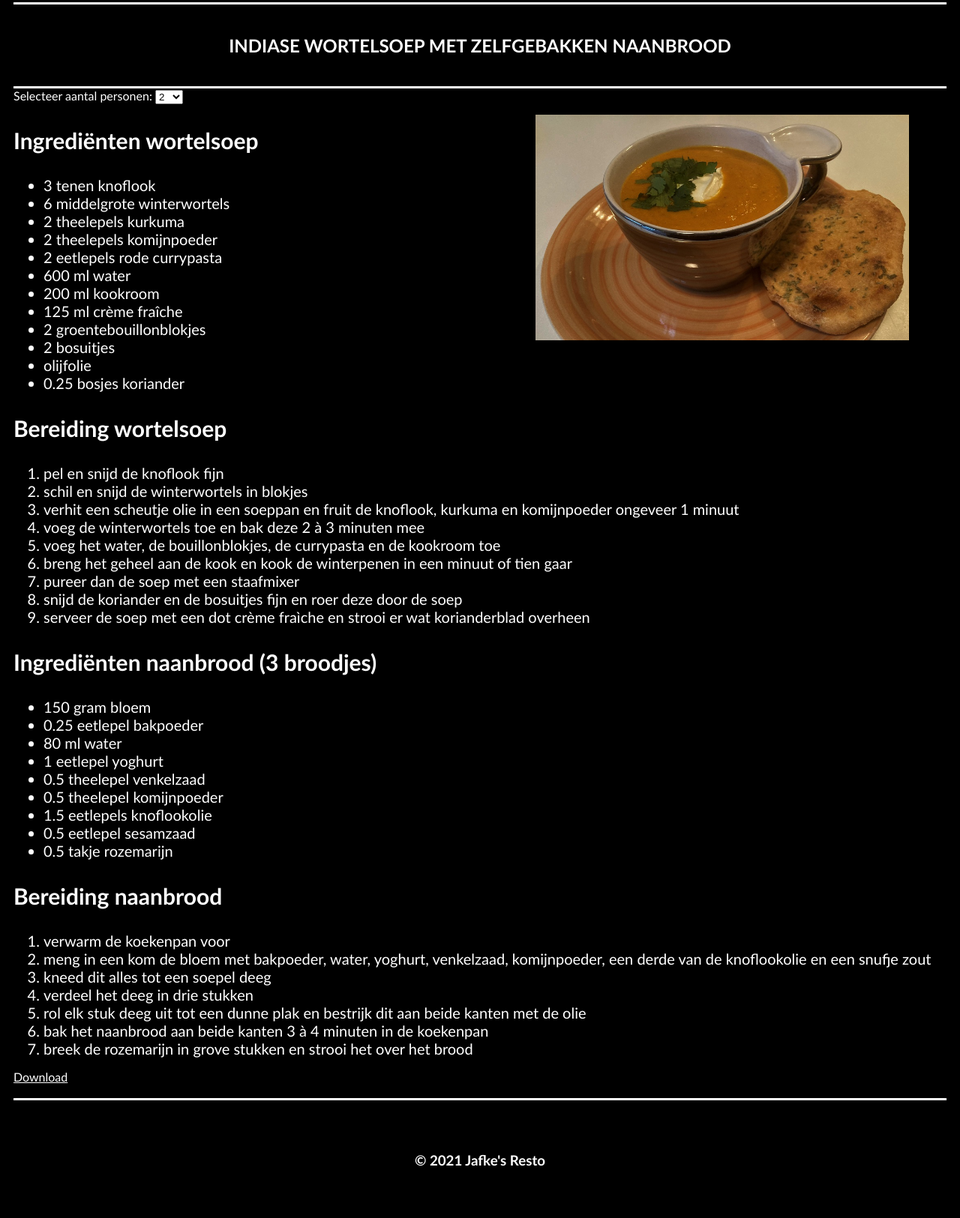
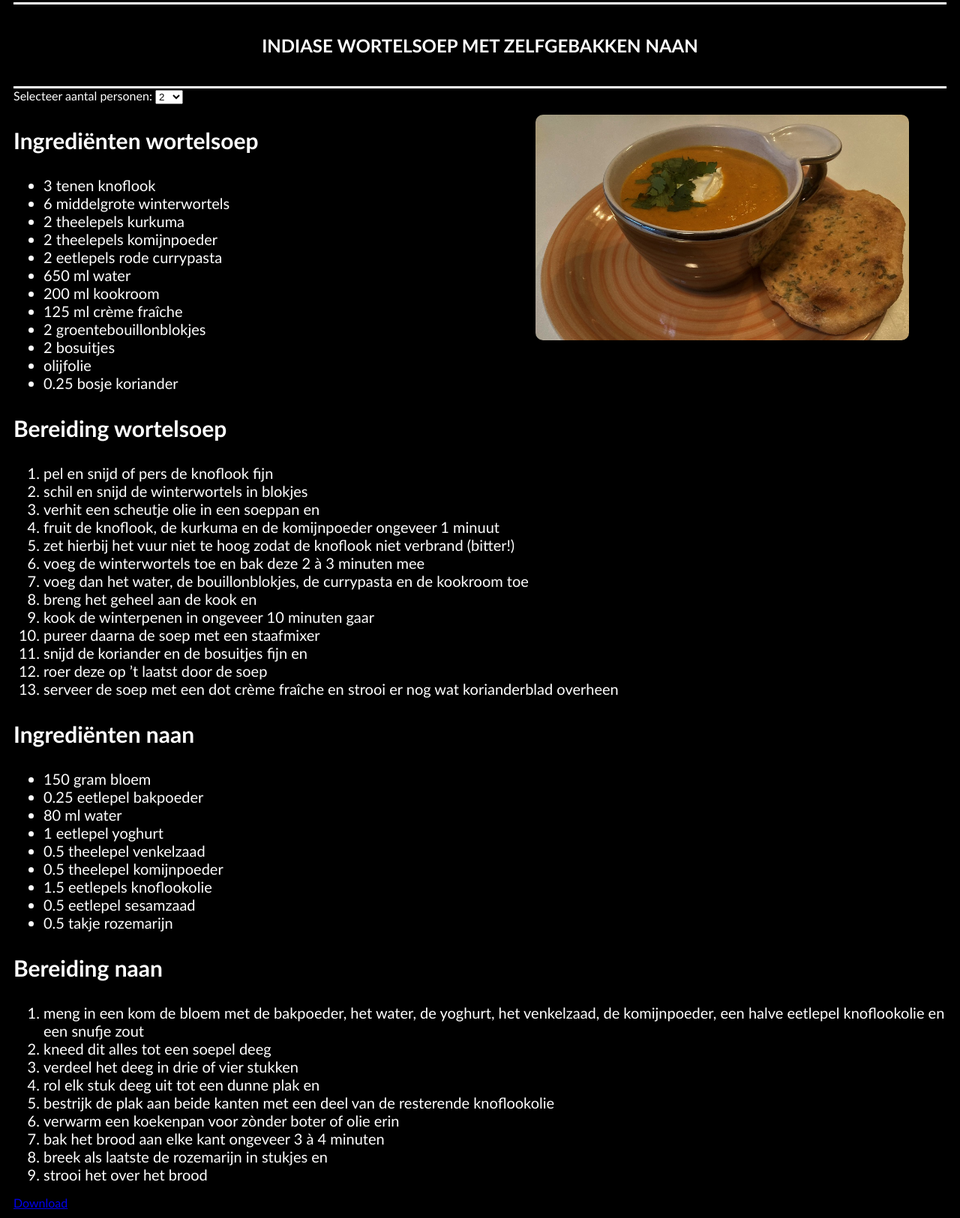
Before and after one commit to stijnklijn/stijnklijn.github.io, a plain HTML site: page wortelsoep/wortelsoep.html in a window 1280 px wide. Shown: the part 135-1760 px from the top of the page at 75% size. Drawn offline with Linux system fonts and the light colour scheme.

Commit message:
Changed 2 recipies and added 2 minor features

```diff
--- a/script.js
+++ b/script.js
@@ -3,7 +3,7 @@ const ingredients = {
     hamburger: [175, 1, 0.25, 0.5, 0.5, 1.5, 0.5, 0.5, 1, 0.5, 0.5],
     macaroni: [75, 37.5, 100, 125, 1, 0.5, 0.5, 0.5],
     pindasoep: [150, 175, 1, 1, 1, 1, 0.5, 375, 0.5, 125, 75, 1],
-    wortelsoep: [1.5, 3, 1, 1, 1, 300, 100, 62.5, 1, 1, 0.125, 75, 0.125, 40, 0.5, 0.25, 0.25, 0.75, 0.25, 0.25]
+    wortelsoep: [1.5, 3, 1, 1, 1, 325, 100, 62.5, 1, 1, 0.125, 75, 0.125, 40, 0.5, 0.25, 0.25, 0.75, 0.25, 0.25]
 }
 
 const changeIngredients = () => {
--- a/style.css
+++ b/style.css
@@ -19,6 +19,10 @@ header h1 {
     display: inline-flex;
     font-size: 50px;
     font-weight: 900;
+}
+
+header a {
+    color: #ffffff;
 }
 
 main {
@@ -46,6 +50,10 @@ main h2 {
     height: 100%;
 }
 
+.image img:hover {
+    opacity: 0.7;
+}
+
 .text {
     display: inline-flex;
     justify-content: center;
@@ -54,8 +62,13 @@ main h2 {
     font-size: 50px;
 }
 
-a {
+.text a {
     color: #ffffff;
+    text-decoration: none;
+}
+
+.text a:hover {
+    color: #000000;
 }
 
 #wortelsoep {
@@ -105,4 +118,5 @@ footer {
     position: absolute;
     top: 150px;
     right: 50px;
+    border-radius: 10px;
 }
--- a/wortelsoep/wortelsoep.html
+++ b/wortelsoep/wortelsoep.html
@@ -1,7 +1,7 @@
 <!DOCTYPE html>
 <html lang="nl">
 <head>
-    <title>Indiase wortelsoep met zelfgebakken naanbrood</title>
+    <title>Indiase wortelsoep met zelfgebakken naan</title>
     <link href="../style.css" type="text/css" rel="stylesheet">
 </head>
 <body>
@@ -10,7 +10,7 @@
    </header>
     <main class="recipy">
         <img src="wortelsoep.jpg" alt="Indiase wortelsoep met zelfgebakken naanbrood">
-        <h2>Indiase wortelsoep met zelfgebakken naanbrood</h2>
+        <h2>Indiase wortelsoep met zelfgebakken naan</h2>
         <div id="identifier">wortelsoep</div>
         <label for="persons:">Selecteer aantal personen:</label>
         <select name="persons" id="persons">
@@ -32,27 +32,31 @@
             <li><span id="i2">2</span><span id="i2s" style="display: none;"> theelepel</span><span id="i2p" style="display: inline;"> theelepels</span> kurkuma</li>
             <li><span id="i3">2</span><span id="i3s" style="display: none;"> theelepel</span><span id="i3p" style="display: inline;"> theelepels</span> komijnpoeder</li>
             <li><span id="i4">2</span><span id="i4s" style="display: none;"> eetlepel</span><span id="i4p" style="display: inline;"> eetlepels</span> rode currypasta</li>
-            <li><span id="i5">600</span> ml water<span id="i5s" style="display: none;"></span><span id="i5p" style="display: inline;"></span></li>
+            <li><span id="i5">650</span> ml water<span id="i5s" style="display: none;"></span><span id="i5p" style="display: inline;"></span></li>
             <li><span id="i6">200</span> ml kookroom<span id="i6s" style="display: none;"></span><span id="i6p" style="display: inline;"></span></li>
             <li><span id="i7">125</span> ml crème fraîche<span id="i7s" style="display: none;"></span><span id="i7p" style="display: inline;"></span></li>
             <li><span id="i8">2</span><span id="i8s" style="display: none;"> groentebouillonblokje</span><span id="i8p" style="display: inline;"> groentebouillonblokjes</span></li>
             <li><span id="i9">2</span><span id="i9s" style="display: none;"> bosuitje</span><span id="i9p" style="display: inline;"> bosuitjes</span></li>
             <li>olijfolie</li>
-            <li><span id="i10">0.25</span><span id="i10s" style="display: none;"> bosje</span><span id="i10p" style="display: inline;"> bosjes</span> koriander</li>
+            <li><span id="i10">0.25</span><span id="i10s" style="display: inline;"> bosje</span><span id="i10p" style="display: none;"> bosjes</span> koriander</li>
         </ul>
         <h3>Bereiding wortelsoep</h3>
         <ol>
-            <li>pel en snijd de knoflook fijn</li>
+            <li>pel en snijd of pers de knoflook fijn</li>
             <li>schil en snijd de winterwortels in blokjes</li>
-            <li>verhit een scheutje olie in een soeppan en fruit de knoflook, kurkuma en komijnpoeder ongeveer 1 minuut</li>
+            <li>verhit een scheutje olie in een soeppan en</li>
+            <li>fruit de knoflook, de kurkuma en de komijnpoeder ongeveer 1 minuut</li>
+            <li>zet hierbij het vuur niet te hoog zodat de knoflook niet verbrand (bitter!)</li>
             <li>voeg de winterwortels toe en bak deze 2 à 3 minuten mee</li>
-            <li>voeg het water, de bouillonblokjes, de currypasta en de kookroom toe</li>
-            <li>breng het geheel aan de kook en kook de winterpenen in een minuut of tien gaar</li>
-            <li>pureer dan de soep met een staafmixer</li>
-            <li>snijd de koriander en de bosuitjes fijn en roer deze door de soep</li>
-            <li>serveer de soep met een dot crème fraìche en strooi er wat korianderblad overheen</li>
-        </ol>
-        <h3>Ingrediënten naanbrood (3 broodjes)</h3>
+            <li>voeg dan het water, de bouillonblokjes, de currypasta en de kookroom toe</li>
+            <li>breng het geheel aan de kook en</li>
+            <li>kook de winterpenen in ongeveer 10 minuten gaar</li>
+            <li>pureer daarna de soep met een staafmixer</li>
+            <li>snijd de koriander en de bosuitjes fijn en</li>
+            <li>roer deze op ’t laatst door de soep</li>
+            <li>serveer de soep met een dot crème fraîche en strooi er nog wat korianderblad overheen</li>
+         </ol>
+        <h3>Ingrediënten naan</h3>
         <ul>
             <li><span id="i11">150</span> gram bloem<span id="i11s" style="display: none;"></span><span id="i11p" style="display: inline;"></span></li>
             <li><span id="i12">0.25</span><span id="i12s" style="display: inline;"> eetlepel</span><span id="i12p" style="display: none;"> eetlepels</span> bakpoeder</li>
@@ -64,15 +68,17 @@
             <li><span id="i18">0.5</span><span id="i18s" style="display: inline;"> eetlepel</span><span id="i18p" style="display: none;"> eetlepels</span> sesamzaad</li>
             <li><span id="i19">0.5</span><span id="i19s" style="display: inline;"> takje</span><span id="i19p" style="display: none;"> takjes</span> rozemarijn</li>
         </ul>
-        <h3>Bereiding naanbrood</h3>
+        <h3>Bereiding naan</h3>
         <ol>
-            <li>verwarm de koekenpan voor</li>
-            <li>meng in een kom de bloem met bakpoeder, water, yoghurt, venkelzaad, komijnpoeder, een derde van de knoflookolie en een snufje zout</li>
+            <li>meng in een kom de bloem met de bakpoeder, het water, de yoghurt, het venkelzaad, de komijnpoeder, een halve eetlepel knoflookolie en een snufje zout</li>
             <li>kneed dit alles tot een soepel deeg</li>
-            <li>verdeel het deeg in drie stukken</li>
-            <li>rol elk stuk deeg uit tot een dunne plak en bestrijk dit aan beide kanten met de olie</li>
-            <li>bak het naanbrood aan beide kanten 3 à 4 minuten in de koekenpan</li>
-            <li>breek de rozemarijn in grove stukken en strooi het over het brood</li>
+            <li>verdeel het deeg in drie of vier stukken</li>
+            <li>rol elk stuk deeg uit tot een dunne plak en</li>
+            <li>bestrijk de plak aan beide kanten met een deel van de resterende knoflookolie</li>
+            <li>verwarm een koekenpan voor zònder boter of olie erin</li>
+            <li>bak het brood aan elke kant ongeveer 3 à 4 minuten</li>
+            <li>breek als laatste de rozemarijn in stukjes en</li>
+            <li>strooi het over het brood</li>
         </ol>
         <a href="wortelsoep.docx">Download</a><br /><br />
     </main>
```
Also changed, not shown: cannette/cannette.html (+17 -13 lines), index.html (+2 -2 lines), 4 other files.
